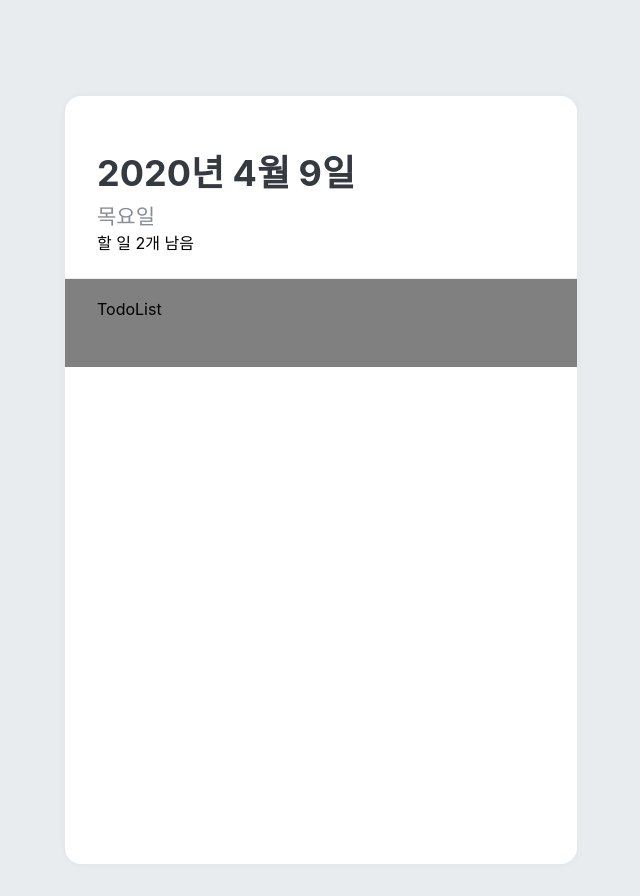
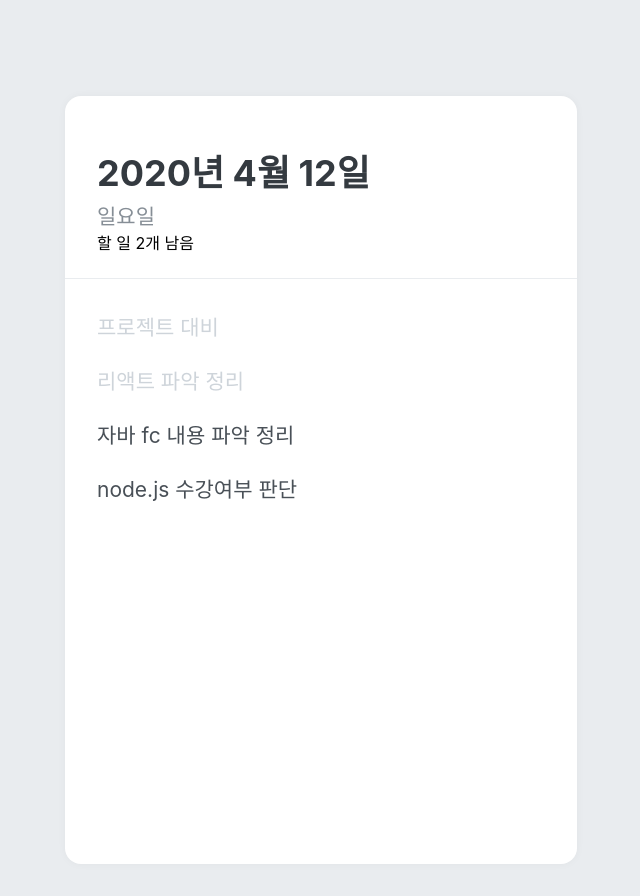
Before and after one commit to seedevk8s/mashup-todolist-new, a React (Create React App) app: page / in a window 1280 px wide. Shown: the whole page, without its empty margins (319-959 px from the left). Built offline with nearby package versions, Linux system fonts and the light colour scheme.

Commit message:
TodoItem 만들기-1

```diff
--- a/src/components/TodoHead.js
+++ b/src/components/TodoHead.js
@@ -29,8 +29,8 @@ const TodoHeadBlock = styled.div`
 function TodoHead() {
   return (
     <TodoHeadBlock>
-      <h1>2020년 4월 9일</h1>
-      <div className="day">목요일</div>
+      <h1>2020년 4월 12일</h1>
+      <div className="day">일요일</div>
       <div className="task-left">할 일 2개 남음</div>
     </TodoHeadBlock>
   );
--- a/src/components/TodoItem.js
+++ b/src/components/TodoItem.js
@@ -1,10 +1,48 @@
 import React from "react";
 import styled, { css } from "styled-components";
+import { MdDone, MdDelete } from "react-icons/md";
 
-function TodoItem() {
+const Remove = styled.div`
+  display: flex;
+  align-items: center;
+  justify-content: center;
+  color: #dee2e6;
+  font-size: 24px;
+  cursor: pointer;
+  &:hover {
+    color: #ff6b6b;
+  }
+  display: none;
+`;
+
+const TodoItemBlock = styled.div`
+  display: flex;
+  align-items: center;
+  padding-top: 12px;
+  padding-bottom: 12px;
+  &:hover {
+    ${Remove} {
+      display: initial;
+    }
+  }
+`;
+
+const Text = styled.div`
+  flex: 1;
+  font-size: 21px;
+  color: #495057;
+  ${(props) =>
+    props.done &&
+    css`
+      color: #ced4da;
+    `}
+`;
+
+function TodoItem({ id, text, done }) {
   return (
-    // eslint-disable-next-line react/jsx-filename-extension
-    <div></div>
+    <TodoItemBlock>
+      <Text done={done}>{text}</Text>
+    </TodoItemBlock>
   );
 }
 
--- a/src/components/TodoList.js
+++ b/src/components/TodoList.js
@@ -1,19 +1,24 @@
 import React from "react";
 import styled from "styled-components";
+import TodoItem from "./TodoItem";
 
 const TodoListBlock = styled.div`
   flex: 1;
   padding: 20px 32px;
   padding-bottom: 48px;
   overflow-y: auto;
-  background: gray; /* 사이즈 조정이 잘 되고 있는지 확인하기 위한 임시 스타일 */
 `;
 
 function TodoList() {
   return (
     // eslint-disable-next-line react/jsx-filename-extension
     <div>
-      <TodoListBlock>TodoList</TodoListBlock>
+      <TodoListBlock>
+        <TodoItem text="프로젝트 대비" done={true} />
+        <TodoItem text="리액트 파악 정리" done={true} />
+        <TodoItem text="자바 fc 내용 파악 정리" done={false} />
+        <TodoItem text="node.js 수강여부 판단" done={false} />
+      </TodoListBlock>
     </div>
   );
 }
```
